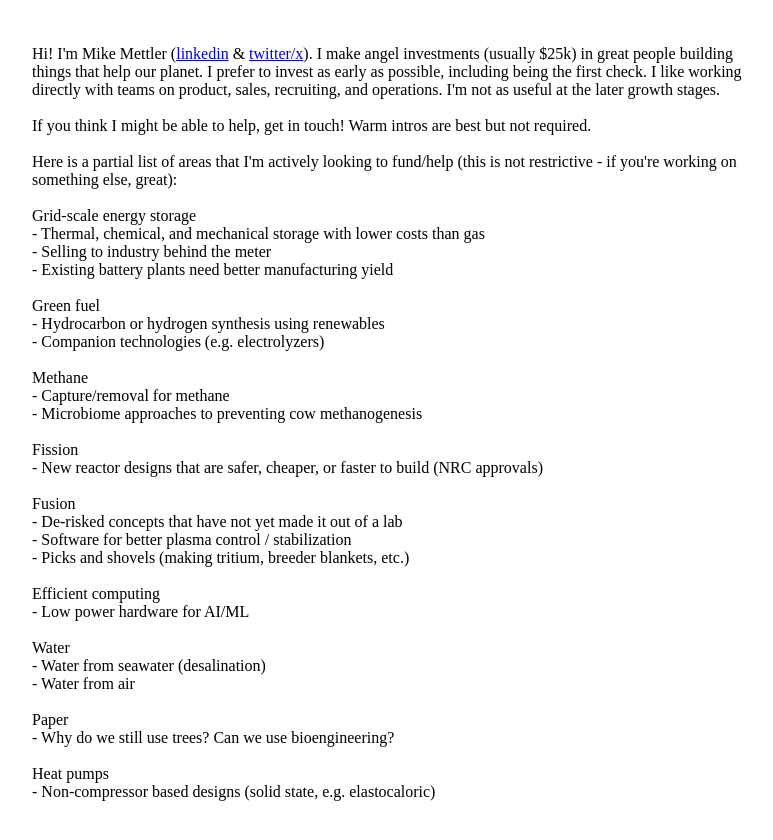
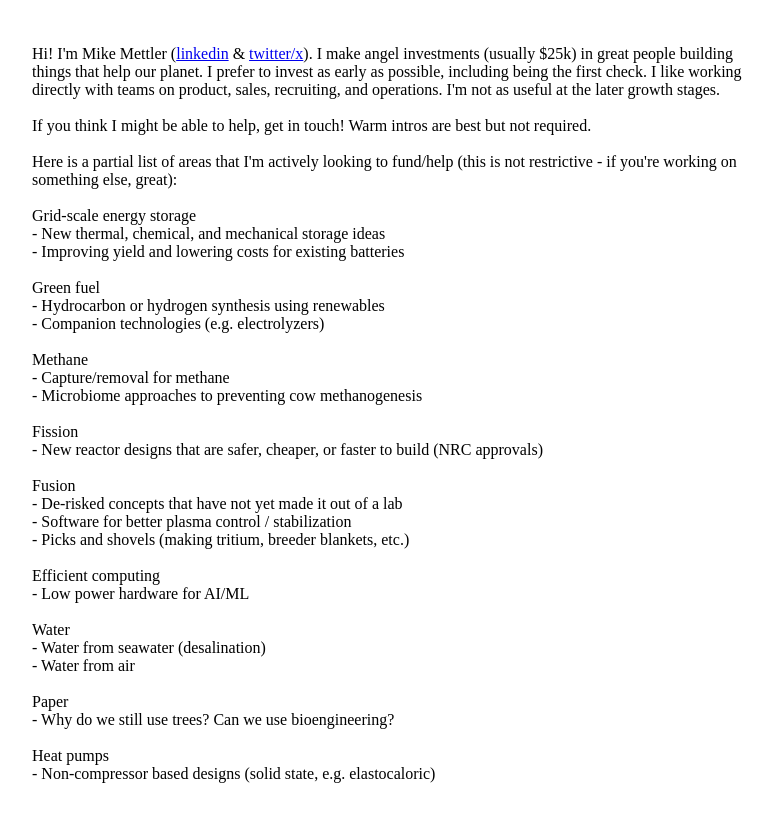
Before and after one commit to mettler/1d, a plain HTML site: page index.html in a window 1280 px wide. Shown: the whole page, without its empty margins (248-1021 px from the left). Drawn offline with Linux system fonts and the light colour scheme.

Commit message:
Update index.html

```diff
--- a/index.html
+++ b/index.html
@@ -27,9 +27,8 @@
 <p>Here is a partial list of areas that I'm actively looking to fund/help (this is not restrictive - if you're working on something else, great):</p>
 <br />
 <p>Grid-scale energy storage</p>
-<p>- Thermal, chemical, and mechanical storage with lower costs than gas</p>
-<p>- Selling to industry behind the meter</p>
-<p>- Existing battery plants need better manufacturing yield</p>
+<p>- New thermal, chemical, and mechanical storage ideas</p>
+<p>- Improving yield and lowering costs for existing batteries</p>
 <br />
 <p>Green fuel</p>
 <p>- Hydrocarbon or hydrogen synthesis using renewables</p>
```
